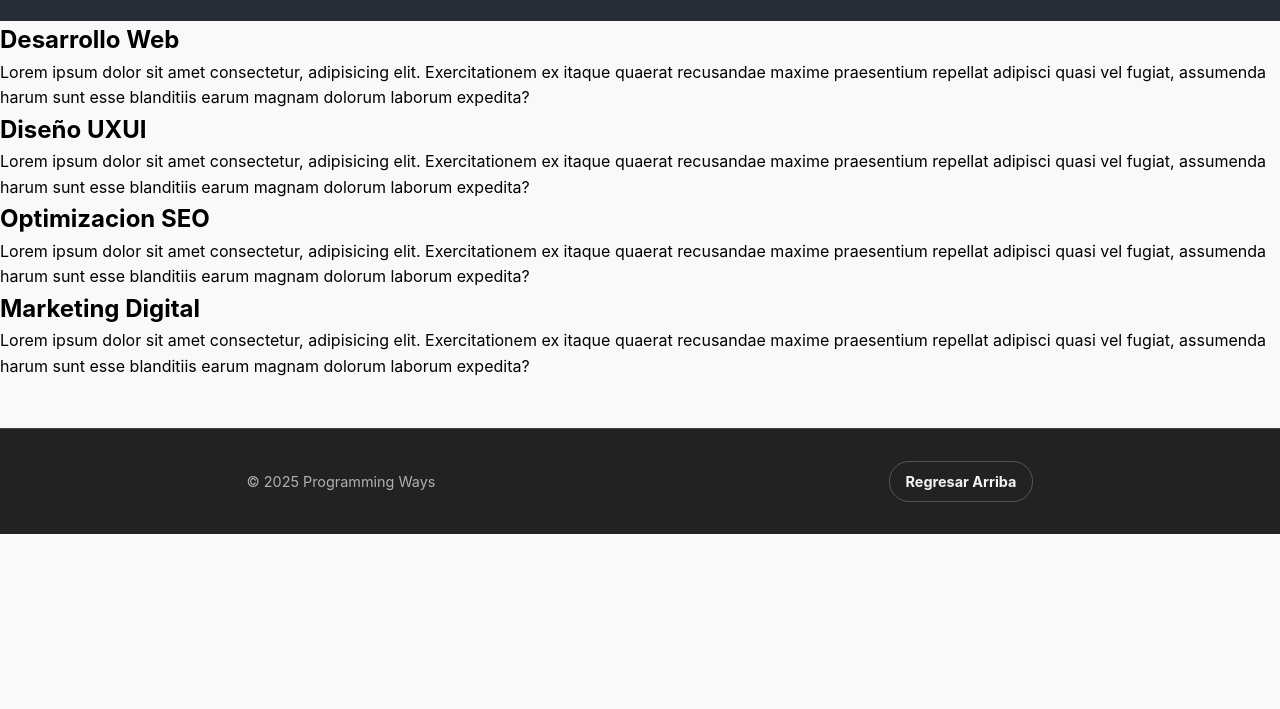
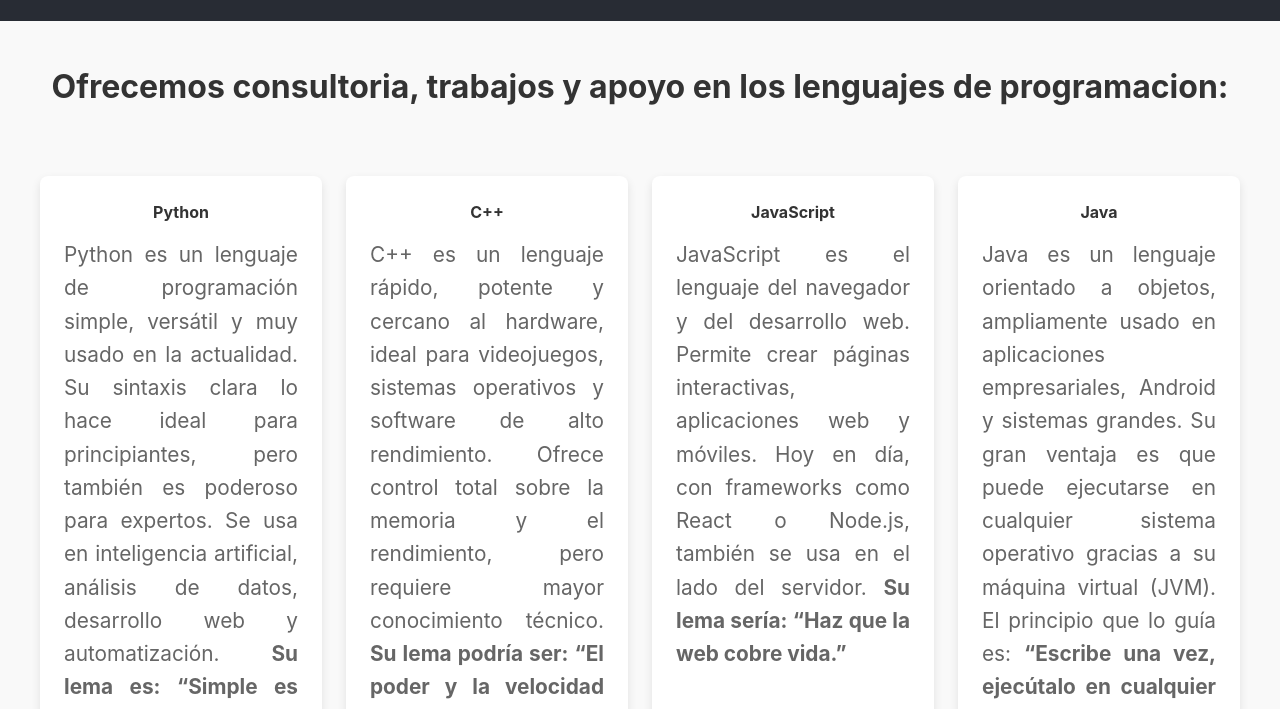
Before and after one commit to shift-Anthony/laboratorio10, a plain HTML site: page servicios.html in a window 1280 px wide. Shown: the part 78-787 px from the top of the page. Drawn offline with Linux system fonts and the light colour scheme.

Commit message:
add servicios.html

```diff
--- a/css/estilos.css
+++ b/css/estilos.css
@@ -27,6 +27,7 @@ h1 {
 h4 {
     text-align: center;
 }
+
 /*            */
 
 /* header */
@@ -70,8 +71,8 @@ h4 {
 
 
 
-/* index-container*/
-.container-index {
+/* container reusado en index y servicios*/
+.container {
     display: flex;
     gap: 1.5rem;
     padding: rem;
@@ -116,7 +117,18 @@ h4 {
     margin-top: auto;
 }
 
+.section-title {
+    text-align: center;
+    /* Centra el texto */
+    font-size: 2rem;
+    /* Tamaño grande */
+    color: #333;
+    /* Color oscuro */
 
+    /* Espacio para que no se pegue al header ni a la sección */
+    margin-top: 2.5rem;
+    margin-bottom: 1rem;
+}
 
 
 
--- a/servicios.html
+++ b/servicios.html
@@ -22,33 +22,49 @@
         <h1>Programming Ways</h1>
     </header>
     <main>
-        <div class="container-servicio">
-            <section>
-                <h2>Desarrollo Web</h2>
-                <p>Lorem ipsum dolor sit amet consectetur, adipisicing elit. Exercitationem ex itaque quaerat recusandae
-                    maxime praesentium repellat adipisci quasi vel fugiat, assumenda harum sunt esse blanditiis earum
-                    magnam dolorum laborum expedita?</p>
+        <h2 class="section-title">Ofrecemos consultoria, trabajos y apoyo en los lenguajes de programacion:</h2>
+        <section class="container">
+
+            <div class="columna">
+                <h4>Python</h4>
+                <p>Python es un lenguaje de programación simple, versátil y muy usado en la actualidad. Su sintaxis
+                    clara lo hace ideal para principiantes, pero también es poderoso para expertos.
+                    Se usa en inteligencia artificial, análisis de datos, desarrollo web y automatización.
+                    <b>Su lema es: “Simple es mejor que complejo.”</b>
+                </p>
+                <img src="/images/python.png" alt="Imagen">
+            </div>
+
+            <div class="columna">
+                <h4>C++</h4>
+                <p>C++ es un lenguaje rápido, potente y cercano al hardware, ideal para videojuegos, sistemas operativos
+                    y software de alto rendimiento.
+                    Ofrece control total sobre la memoria y el rendimiento, pero requiere mayor conocimiento técnico.
+                    <b>Su lema podría ser: “El poder y la velocidad están en tus manos.”</b>
+                </p>
+                <img src="/images/c++.png" alt="Imagen ">
+            </div>
+
+            <div class="columna">
+                <h4>JavaScript</h4>
+                <p>JavaScript es el lenguaje del navegador y del desarrollo web.
+                    Permite crear páginas interactivas, aplicaciones web y móviles.
+                    Hoy en día, con frameworks como React o Node.js, también se usa en el lado del servidor.
+                    <b>Su lema sería: “Haz que la web cobre vida.”</b>
+                </p>
+                <img src="/images/js.png" alt="Imagen">
+            </div>
+            <div class="columna">
+                <h4>Java</h4>
+                <p>Java es un lenguaje orientado a objetos, ampliamente usado en aplicaciones empresariales, Android y
+                    sistemas grandes.
+                    Su gran ventaja es que puede ejecutarse en cualquier sistema operativo gracias a su máquina virtual
+                    (JVM).
+                    El principio que lo guía es: <b>“Escribe una vez, ejecútalo en cualquier parte.”</b></p>
+                <img src="/images/java.png" alt="Imagen del Servicio C">
+            </div>
+
         </section>
-            <section>
-                <h2>Diseño UXUI</h2>
-                <p>Lorem ipsum dolor sit amet consectetur, adipisicing elit. Exercitationem ex itaque quaerat recusandae
-                    maxime praesentium repellat adipisci quasi vel fugiat, assumenda harum sunt esse blanditiis earum
-                    magnam dolorum laborum expedita?</p>
-            </section>
-            <section>
-                <h2>Optimizacion SEO</h2>
-                <p>Lorem ipsum dolor sit amet consectetur, adipisicing elit. Exercitationem ex itaque quaerat recusandae
-                    maxime praesentium repellat adipisci quasi vel fugiat, assumenda harum sunt esse blanditiis earum
-                    magnam dolorum laborum expedita?</p>
-            </section>
-            <section>
-                <h2>Marketing Digital</h2>
-                <p>Lorem ipsum dolor sit amet consectetur, adipisicing elit. Exercitationem ex itaque quaerat recusandae
-                    maxime praesentium repellat adipisci quasi vel fugiat, assumenda harum sunt esse blanditiis earum
-                    magnam dolorum laborum expedita?</p>
-            </section>
-        </div>
-    </main>
 
         <footer class="footer-part">
             <span class="copyright">
```
Also changed, not shown: index.html (+1 -1 lines), images/c++.png (added), images/java.png (added), images/js.png (added), images/python.png (added). Lines whose indentation alone changed are shown as unchanged.
